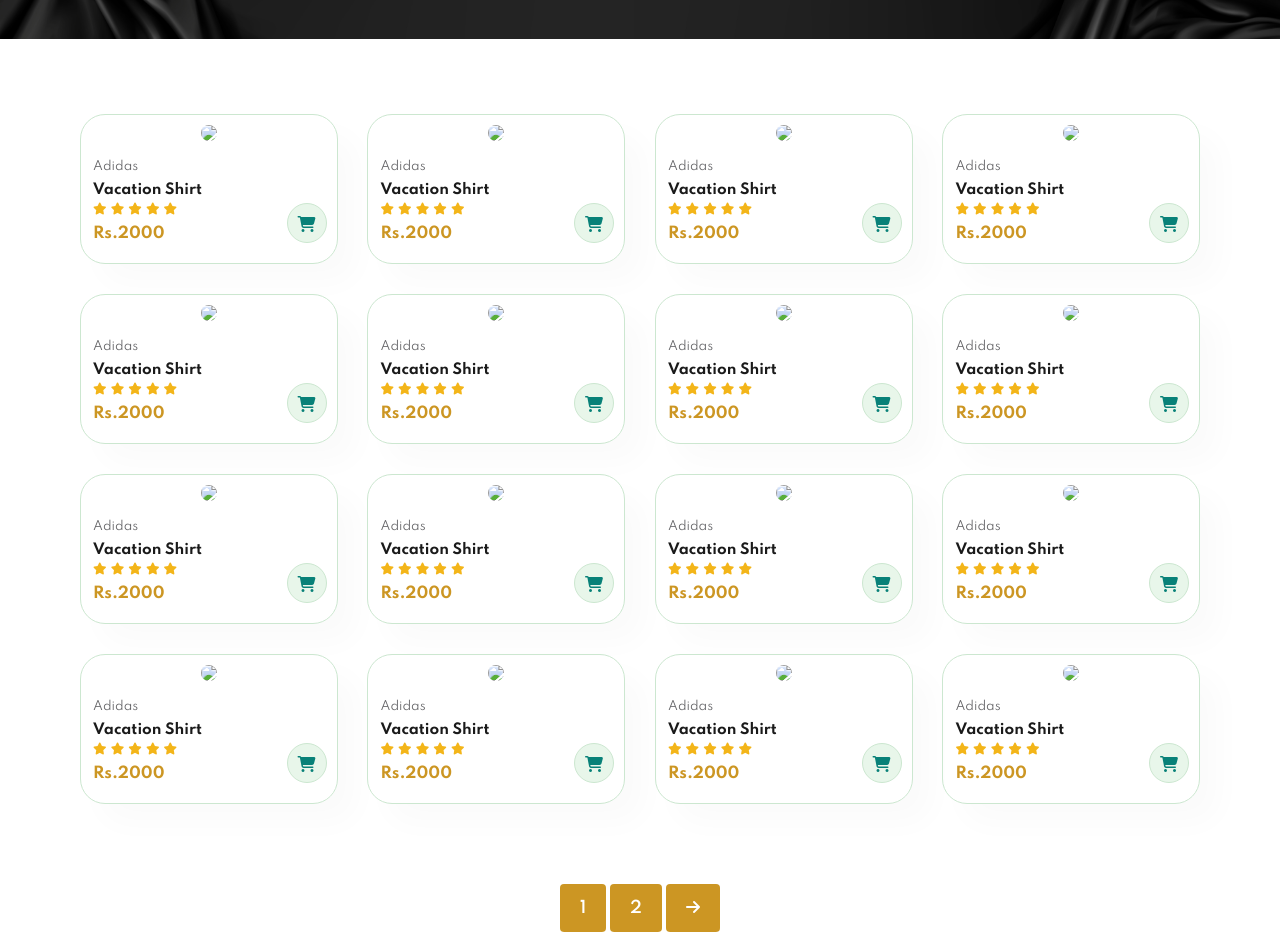
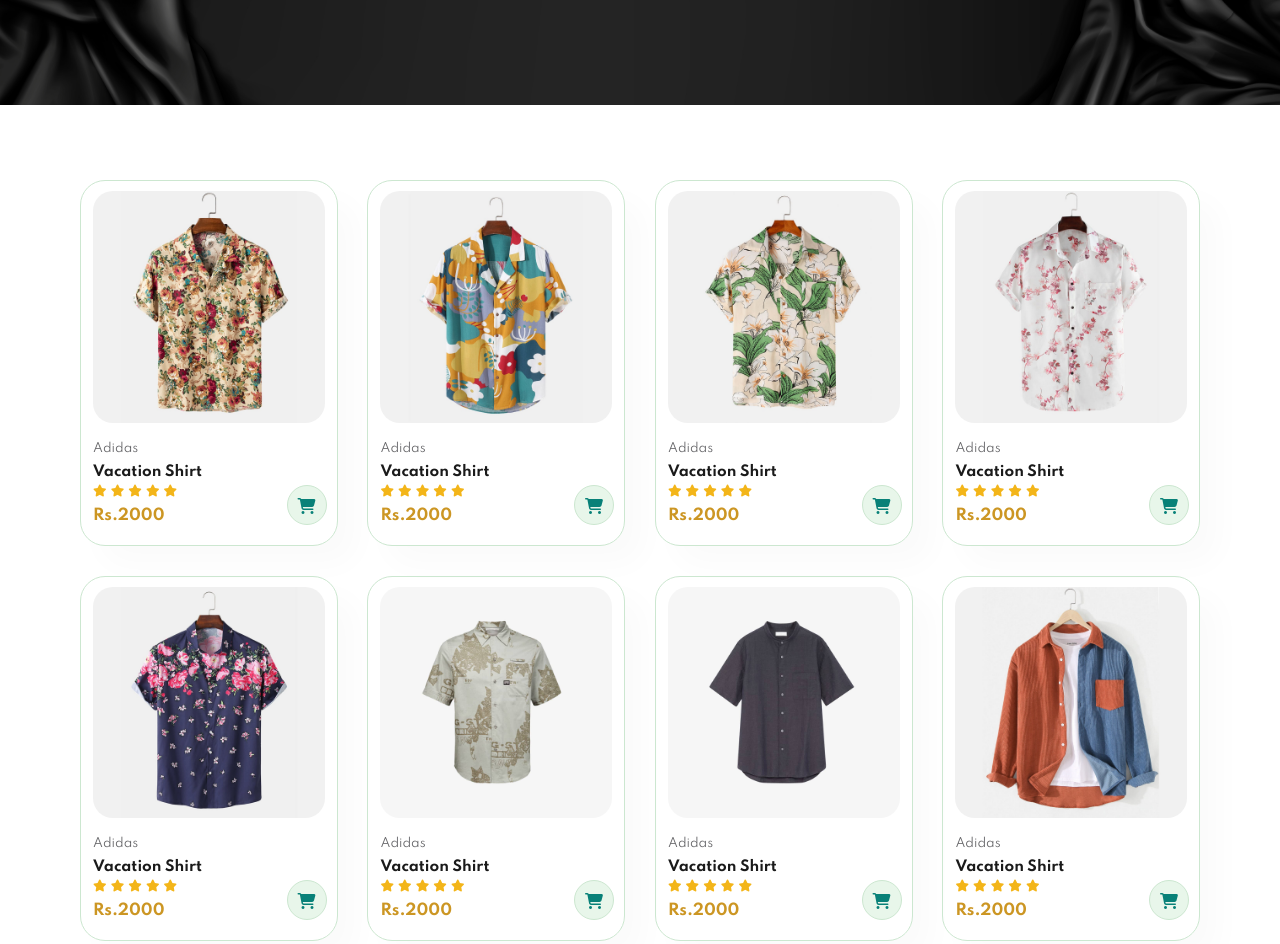
Before and after one commit to ahmad149b/ecom-qasvah, a plain HTML site: page shop.html in a window 1280 px wide. Shown: the part 340-1284 px from the top of the page. Drawn offline with Linux system fonts and the light colour scheme; files whose address does not match are found by name.

Commit message:
Update shop.html

```diff
--- a/shop.html
+++ b/shop.html
@@ -4,13 +4,13 @@
     <meta charset="UTF-8">
     <meta name="viewport" content="width=device-width, initial-scale=1.0">
     <title>Qasvah</title>
-    <link rel="icon" type="image/x-icon"  href="images/logooo.png">
+    <link rel="icon" type="image/x-icon"  href="logooo.png">
     <link rel="stylesheet" href="https://cdnjs.cloudflare.com/ajax/libs/font-awesome/6.7.2/css/all.min.css"/>
     <link rel="stylesheet" href="style.css">
 </head>
 <body>
     <section id="header">
-        <a href="#"><img src="images/logo1.png" style=" height: 80px;" class="logo" alt="img not found"></a>
+        <a href="#"><img src="logo1.png" style=" height: 80px;" class="logo" alt="img not found"></a>
         <div>
             <ul id="navbar">
                 <li><a  href="index.html">Home</a></li>
@@ -36,7 +36,7 @@
     <section id="product1" class="section-p1">
         <div class="pro-container">
             <div class="pro" onclick="window.location.href='sproduct.html';">
-                <img src="images/products/f (1).jpg">
+                <img src="products/f (1).jpg">
                 <div class="desc">
                     <span>Adidas</span>
                     <h5>Vacation Shirt</h5>
@@ -53,7 +53,7 @@
             </div>
 
             <div class="pro">
-                <img src="images/products/f (2).jpg">
+                <img src="products/f (2).jpg">
                 <div class="desc">
                     <span>Adidas</span>
                     <h5>Vacation Shirt</h5>
@@ -70,7 +70,7 @@
             </div>
 
             <div class="pro">
-                <img src="images/products/f (3).jpg">
+                <img src="products/f (3).jpg">
                 <div class="desc">
                     <span>Adidas</span>
                     <h5>Vacation Shirt</h5>
@@ -87,7 +87,7 @@
             </div>
 
             <div class="pro">
-                <img src="images/products/f (4).jpg">
+                <img src="products/f (4).jpg">
                 <div class="desc">
                     <span>Adidas</span>
                     <h5>Vacation Shirt</h5>
@@ -104,7 +104,7 @@
             </div>
 
             <div class="pro">
-                <img src="images/products/f (5).jpg">
+                <img src="products/f (5).jpg">
                 <div class="desc">
                     <span>Adidas</span>
                     <h5>Vacation Shirt</h5>
@@ -121,7 +121,7 @@
             </div>
 
             <div class="pro">
-                <img src="images/products/f (12).jpg">
+                <img src="products/f (12).jpg">
                 <div class="desc">
                     <span>Adidas</span>
                     <h5>Vacation Shirt</h5>
@@ -138,7 +138,7 @@
             </div>
 
             <div class="pro">
-                <img src="images/products/f (16).jpg">
+                <img src="products/f (16).jpg">
                 <div class="desc">
                     <span>Adidas</span>
                     <h5>Vacation Shirt</h5>
@@ -155,7 +155,7 @@
             </div>
 
             <div class="pro">
-                <img src="images/products/f (6).jpg">
+                <img src="products/f (6).jpg">
                 <div class="desc">
                     <span>Adidas</span>
                     <h5>Vacation Shirt</h5>
@@ -173,7 +173,7 @@
 
 
             <div class="pro">
-                <img src="images/products/f (7).jpg">
+                <img src="products/f (7).jpg">
                 <div class="desc">
                     <span>Adidas</span>
                     <h5>Vacation Shirt</h5>
@@ -190,7 +190,7 @@
             </div>
 
             <div class="pro">
-                <img src="images/products/f (8).jpg">
+                <img src="products/f (8).jpg">
                 <div class="desc">
                     <span>Adidas</span>
                     <h5>Vacation Shirt</h5>
@@ -207,7 +207,7 @@
             </div>
 
             <div class="pro">
-                <img src="images/products/f (9).jpg">
+                <img src="products/f (9).jpg">
                 <div class="desc">
                     <span>Adidas</span>
                     <h5>Vacation Shirt</h5>
@@ -224,7 +224,7 @@
             </div>
 
             <div class="pro">
-                <img src="images/products/f (10).jpg">
+                <img src="products/f (10).jpg">
                 <div class="desc">
                     <span>Adidas</span>
                     <h5>Vacation Shirt</h5>
@@ -241,7 +241,7 @@
             </div>
 
             <div class="pro">
-                <img src="images/products/f (11).jpg">
+                <img src="products/f (11).jpg">
                 <div class="desc">
                     <span>Adidas</span>
                     <h5>Vacation Shirt</h5>
@@ -258,7 +258,7 @@
             </div>
 
             <div class="pro">
-                <img src="images/products/f (13).jpg">
+                <img src="products/f (13).jpg">
                 <div class="desc">
                     <span>Adidas</span>
                     <h5>Vacation Shirt</h5>
@@ -275,7 +275,7 @@
             </div>
 
             <div class="pro">
-                <img src="images/products/f (14).jpg">
+                <img src="products/f (14).jpg">
                 <div class="desc">
                     <span>Adidas</span>
                     <h5>Vacation Shirt</h5>
@@ -292,7 +292,7 @@
             </div>
 
             <div class="pro">
-                <img src="images/products/f (15).jpg">
+                <img src="products/f (15).jpg">
                 <div class="desc">
                     <span>Adidas</span>
                     <h5>Vacation Shirt</h5>
@@ -332,7 +332,7 @@
 
     <footer class="section-p1">
         <div class="col">
-            <img class="logo" style="height: 80px;" src="images/logo1.png" alt="img not found">
+            <img class="logo" style="height: 80px;" src="logo1.png" alt="img not found">
             <h4>Contact</h4>
             <p><strong>Address:</strong> Kohinoor City,Faisalabad</p>
             <p><strong>Phone:</strong> +92 300 0000000 / +92 300 0000000</p>
@@ -358,7 +358,7 @@
         <div class="col payment">
             <h4>Payment</h4>
             <p>Secure Payment Gateways</p>
-            <img src="images/pay.png">
+            <img src="pay.png">
         </div>
 
         <div class="copyright">
```
